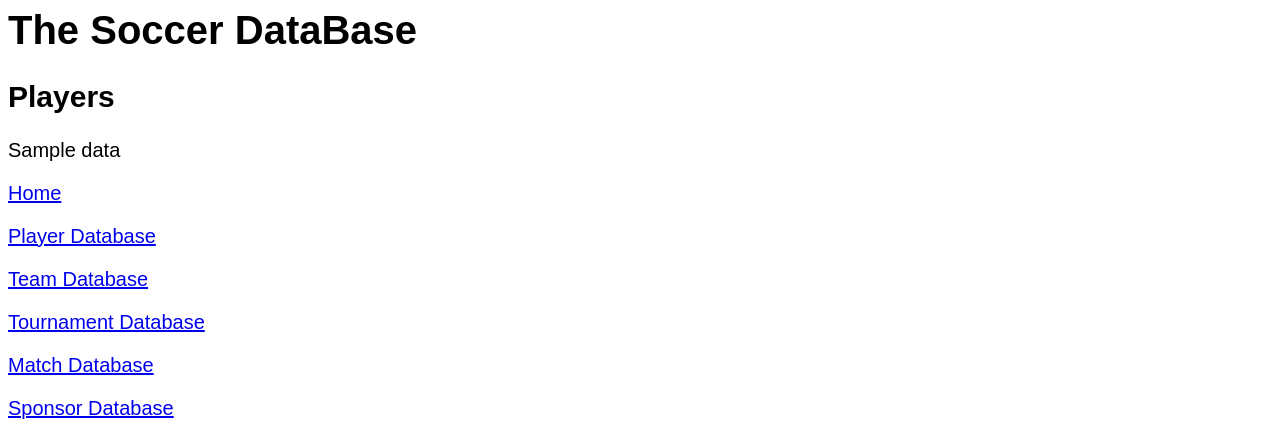
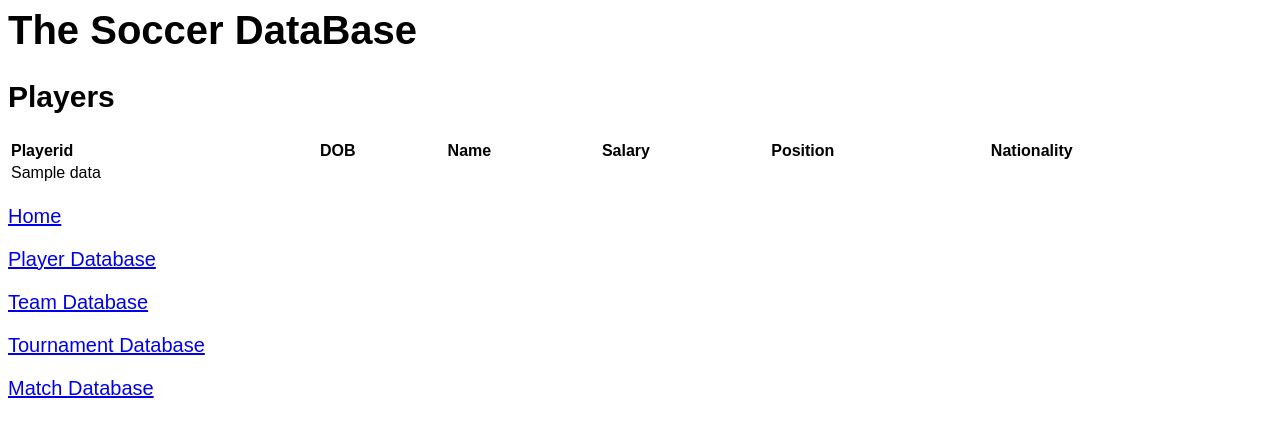
Before and after one commit to tanaymurdia/Soccer-Database, a Flask app: template templates/player.html in a window 1280 px wide. Shown: the top 421 px of the page. Run offline with Flask 2, Linux system fonts and the light colour scheme; the template is opened without the code that fills it: most values are stand-ins (such as "Sample title", 1, 10 or a date in 2020); parts of the project's set-up code (start-up, migrations or seed data) failed here and were passed over.

Commit message:
Table structure 2

```diff
--- a/templates/index.html
+++ b/templates/index.html
@@ -12,8 +12,8 @@
   <div>
 	  <table style="width:100%">
 		  <tr>
-			  <th>Player</th>
-			  <th>Goals</th>
+			  <th style="text-align:left">Player</th>
+			  <th style="text-align:left">Goals</th>
 		  </tr>
 		  {% for n in range(10) %}
 		  <tr>
--- a/templates/player.html
+++ b/templates/player.html
@@ -10,12 +10,26 @@
 <body>
   <h1>The Soccer DataBase</h1>
   <h2>Players</h2>
+
   <div>
-    {% for n in data %}
-    <div>{{n}}</div>
-    {% endfor %}
+          <table style="width:100%">
+                  <tr>
+                          <th style="text-align:left">Playerid</th>
+                          <th style="text-align:left">DOB</th>
+			  <th style="text-align:left">Name</th>
+			  <th style="text-align:left">Salary</th>
+			  <th style="text-align:left">Position</th>
+			  <th style="text-align:left">Nationality</th>
+                  </tr>
+		  {% for n in data %}
+                  <tr>
+			  {% for m in n %}
+                          	<td>{{m}}</td>
+			{% endfor %}
+                  </tr>
+                  {% endfor %}
+          </table>
   </div>
-
 <p><a href="/">Home</a></p>
 <p><a href="player">Player Database</a></p>
 <p><a href="team">Team Database</a></p>
```
